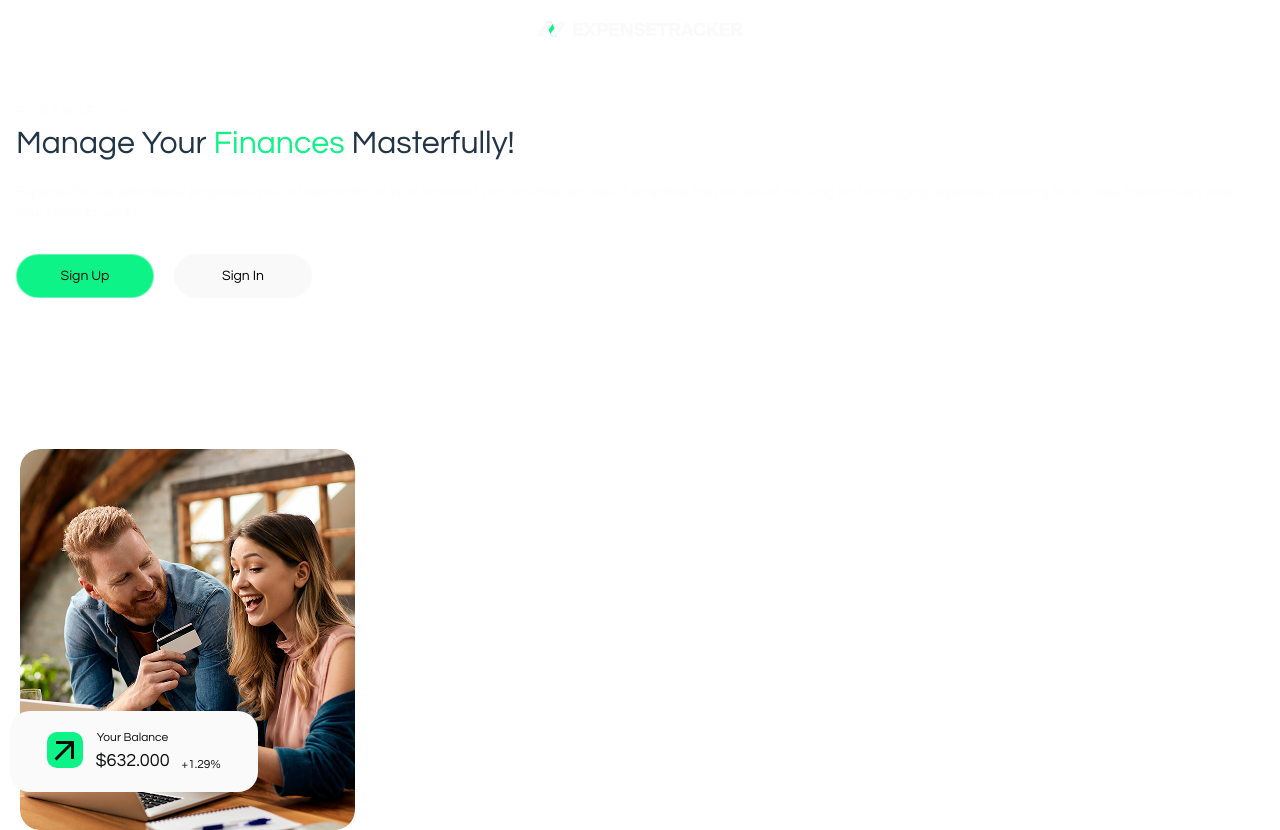
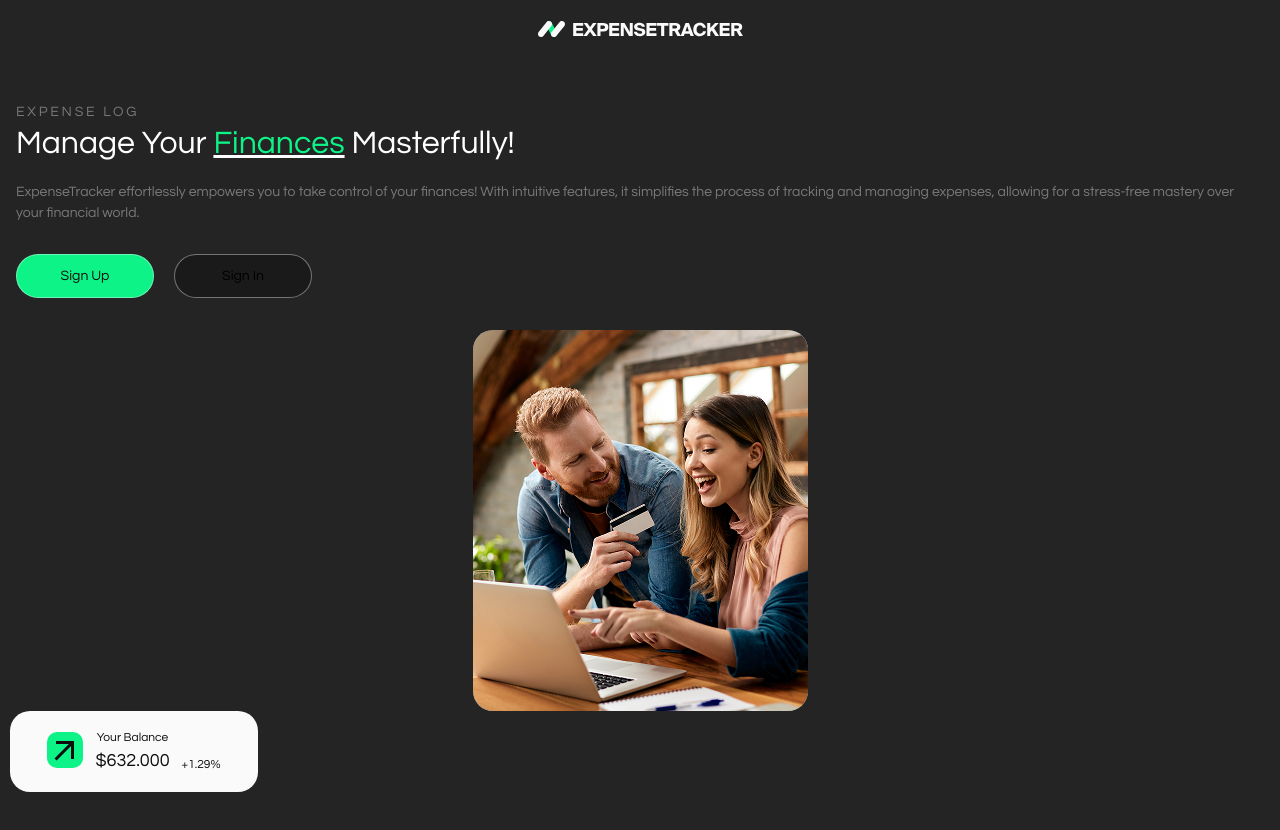
Before and after one commit to RamonSanGabriel/expense-tracker1, a React (Vite) app in the folder expense-tracker1/: page / in a window 1280 px wide. After the commit the page ends 800 px from the top, so only its background shows below. Built offline with nearby package versions, Linux system fonts and the light colour scheme; a web font is replaced by a local one.

Commit message:
update mainImage

```diff
--- a/expense-tracker1/src/components/Header/Header.module.css
+++ b/expense-tracker1/src/components/Header/Header.module.css
@@ -37,14 +37,15 @@
   margin-bottom: 1.875rem;
 }
 .mainImage {
-  position: absolute;
+  /* position: absolute; */
   width: 335px;
   height: 381px;
-  left: 20px;
-  top: 411px;
+  /* left: 20px; */
+  /* top: 411px; */
   border-radius: 20px;
-  margin-top: 38px;
-  /* margin-bottom: 38px; */
+  margin-top: 32px;
+  margin-bottom: 20px;
+  /* background: url('../../images/MainImage.jpg') no-repeat; */
 }
 .mainBalance {
   position: absolute;
--- a/expense-tracker1/src/index.css
+++ b/expense-tracker1/src/index.css
@@ -66,11 +66,7 @@ ul {
   list-style: none;
 }
 button {
-  /* border-radius: 8px; */
   border: 1px solid var(--SECONDARY-FONT);
-  /* padding: 0.6em 1.2em; */
-  /* font-size: 1em; */
-  /* font-weight: 500; */
   font-family: inherit;
   background-color: #1a1a1a;
   transition: border-color 0.25s;
@@ -80,12 +76,12 @@ button:hover {
   border-color: var(--SECONDARY-FONT);
   /* border-color: #646cff; */
 }
-button:focus,
+/* button:focus,
 button:focus-visible {
-  /* outline: 4px auto -webkit-focus-ring-color; */
-}
+  outline: 4px auto -webkit-focus-ring-color;
+} */
 
-@media (prefers-color-scheme: light) {
+/* @media (prefers-color-scheme: light) {
   :root {
     color: #213547;
     background-color: #ffffff;
@@ -96,4 +92,4 @@ button:focus-visible {
   button {
     background-color: #f9f9f9;
   }
-}
+} */
```
